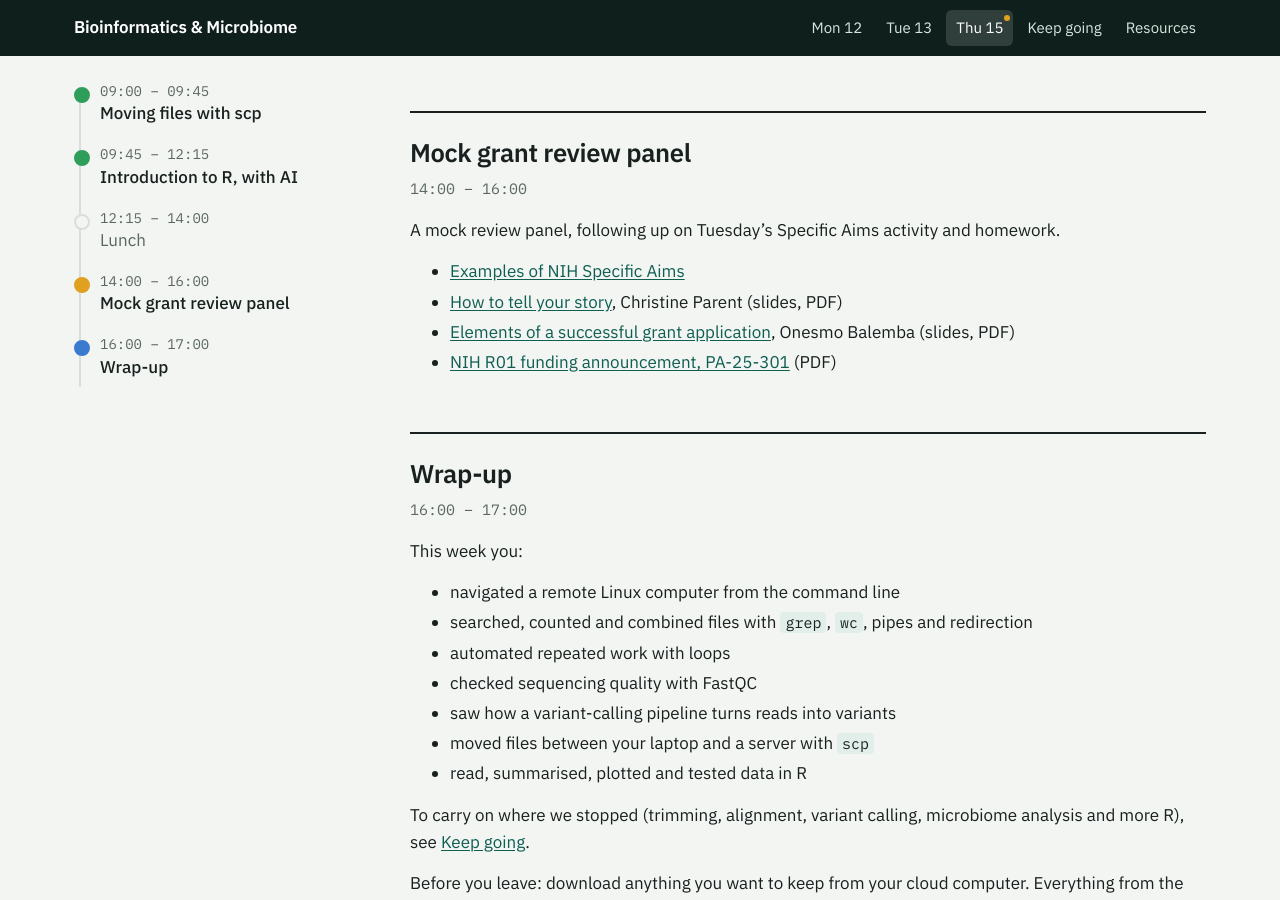
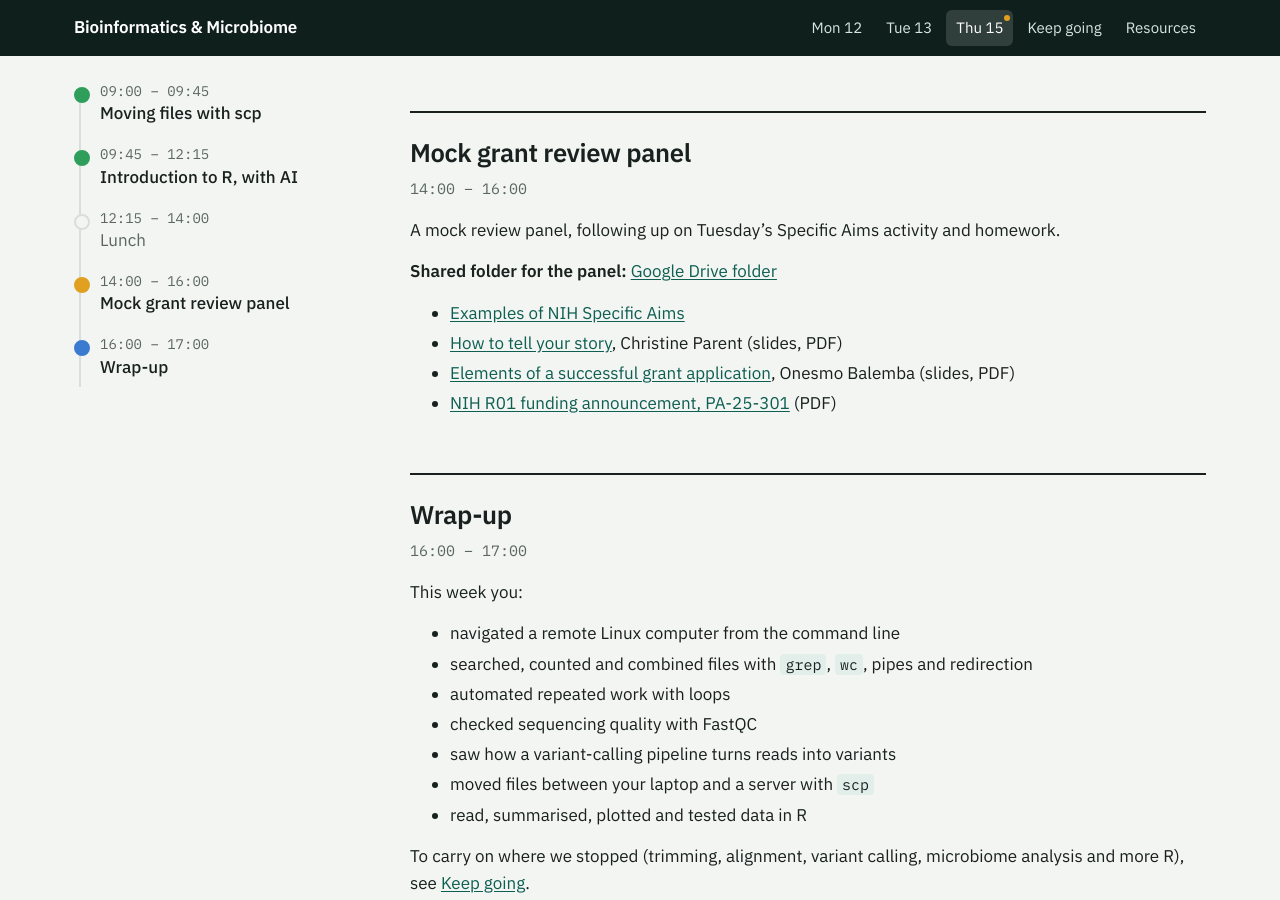
Before and after one commit to lukejharmon/tanzania2026, a Jekyll site: the page built from day4.md, in a window 1280 px wide and 900 px high, scrolled down 13741 px. Built offline with Jekyll 4.4.1, drawn with Linux system fonts in a browser that asks for light colours.

Commit message:
Day 4: link the mock panel's shared folder
Co-Authored-By: Claude Opus 5.5 <noreply@anthropic.com>
Claude-Session: https://claude.ai/code/session_018TzzAXs5v8jwwhRDwTFwto

```diff
--- a/day4.md
+++ b/day4.md
@@ -519,6 +519,8 @@ experiment in the [Background and Metadata](https://datacarpentry.github.io/wran
 
 A mock review panel, following up on Tuesday's Specific Aims activity and homework.
 
+**Shared folder for the panel:** [Google Drive folder](https://drive.google.com/drive/folders/15Bam83H0JDrIc0zHbfQwbVQoIS5_g8cN?usp=share_link)
+
 - [Examples of NIH Specific Aims](specific_aims_examples.html)
 - [How to tell your story](tellStory.pdf), Christine Parent (slides, PDF)
 - [Elements of a successful grant application](balemba_nih_grant_writing.pdf), Onesmo Balemba (slides, PDF)
```
